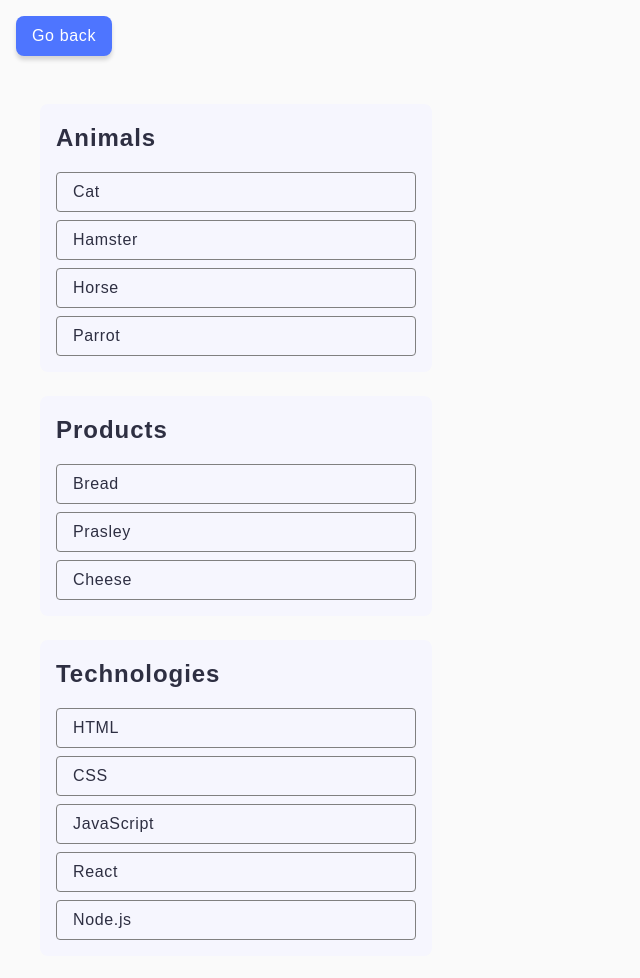
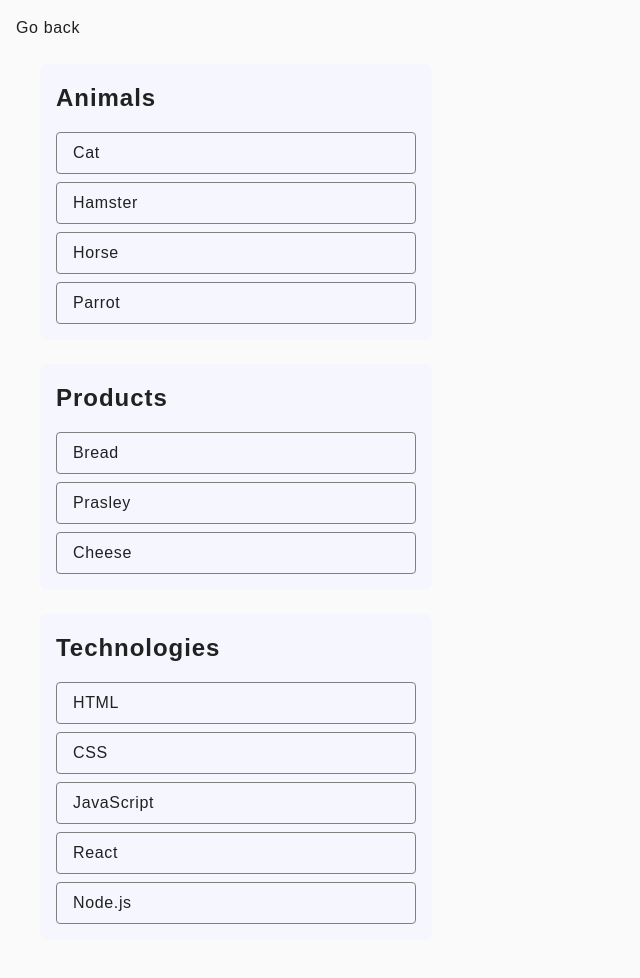
Before and after one commit to AlexBilka/goit-js-hw-07, a plain HTML site: page task-1.html in a window 1280 px wide. Shown: the whole page, without its empty margins (0-640 px from the left). Drawn offline with Linux system fonts and the light colour scheme.

Commit message:
add default html

```diff
--- a/task-1.html
+++ b/task-1.html
@@ -8,42 +8,40 @@
     <link rel="stylesheet" href="./css/common.css" />
   </head>
   <body>
-    <div class="content-wrap">
-      <p class="btn"><a href="./index.html">Go back</a></p>
+    <p><a href="./index.html">Go back</a></p>
 
     <ul id="categories">
-        <li class="item categorie-wrap">
-          <h2 class="title">Animals</h2>
+      <li class="item">
+        <h2>Animals</h2>
 
-          <ul class="elem-list">
-            <li class="elem">Cat</li>
-            <li class="elem">Hamster</li>
-            <li class="elem">Horse</li>
-            <li class="elem">Parrot</li>
+        <ul>
+          <li>Cat</li>
+          <li>Hamster</li>
+          <li>Horse</li>
+          <li>Parrot</li>
         </ul>
       </li>
-        <li class="item categorie-wrap">
-          <h2 class="title">Products</h2>
+      <li class="item">
+        <h2>Products</h2>
 
-          <ul class="elem-list">
-            <li class="elem">Bread</li>
-            <li class="elem">Prasley</li>
-            <li class="elem">Cheese</li>
+        <ul>
+          <li>Bread</li>
+          <li>Prasley</li>
+          <li>Cheese</li>
         </ul>
       </li>
-        <li class="item categorie-wrap">
-          <h2 class="title">Technologies</h2>
+      <li class="item">
+        <h2>Technologies</h2>
 
-          <ul class="elem-list">
-            <li class="elem">HTML</li>
-            <li class="elem">CSS</li>
-            <li class="elem">JavaScript</li>
-            <li class="elem">React</li>
-            <li class="elem">Node.js</li>
+        <ul>
+          <li>HTML</li>
+          <li>CSS</li>
+          <li>JavaScript</li>
+          <li>React</li>
+          <li>Node.js</li>
         </ul>
       </li>
     </ul>
-    </div>
 
     <script src="./js/task-1.js" type="module"></script>
   </body>
```
Also changed, not shown: index.html (+8 -10 lines), task-2.html (+2 -5 lines), task-3.html (+5 -12 lines), task-4.html (+12 -14 lines), task-5.html (+4 -6 lines), task-6.html (+7 -11 lines). Lines whose indentation alone changed are shown as unchanged.
